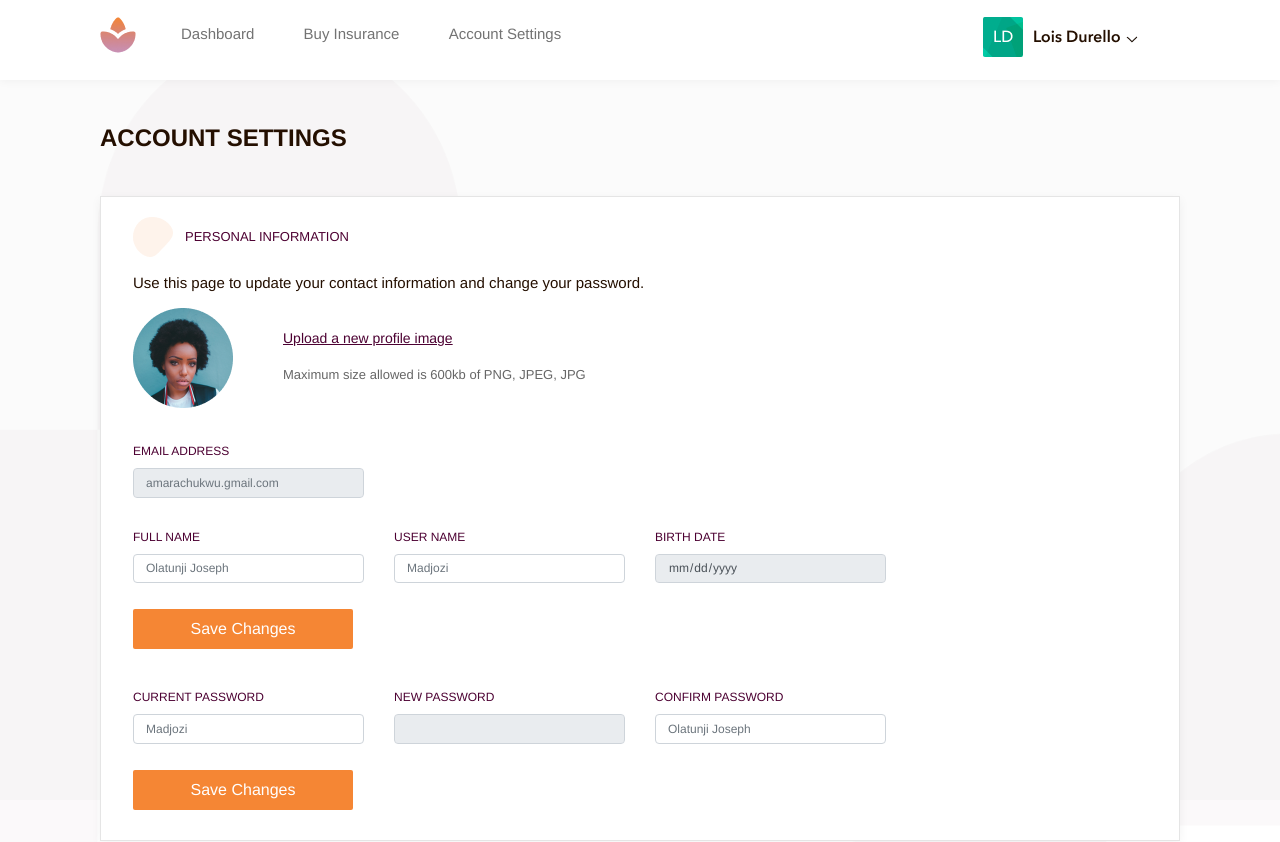
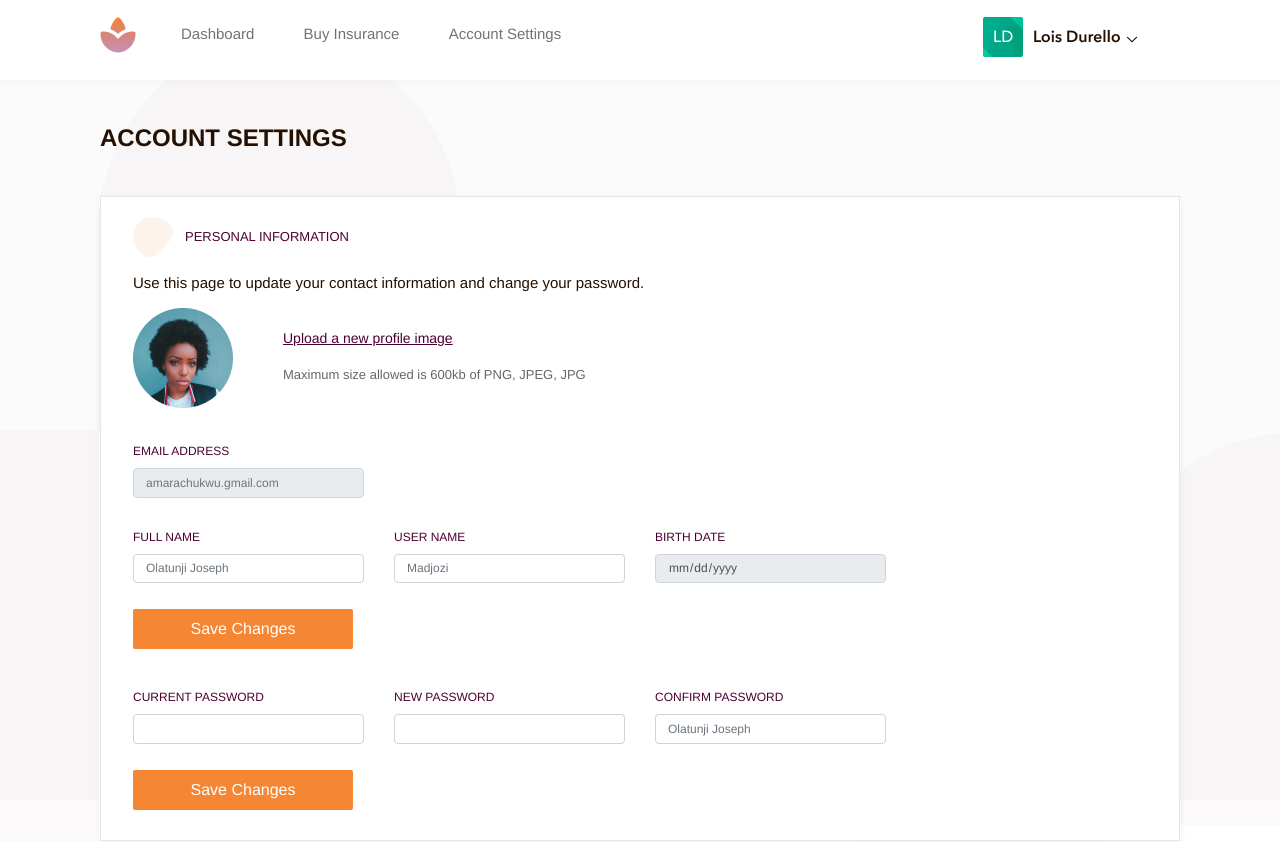
Before and after one commit to AudreyHal/Application-Manager, a Vue app: page /account_settings in a window 1280 px wide. Shown: the top 842 px of the page. Built offline with nearby package versions, Linux system fonts and the light colour scheme.

Commit message:
Stylesheet Changes

```diff
--- a/src/components/AccountSettings.vue
+++ b/src/components/AccountSettings.vue
@@ -38,11 +38,11 @@
         <div class="row spacing">
           <div class="form-group col-3">
             <label for="current_password">CURRENT PASSWORD</label>
-            <input type="text" class="form-control" id="current_password"  placeholder="Madjozi" >
+            <input type="text" class="form-control" id="current_password"  placeholder="" >
           </div>
           <div class="form-group col-3">
             <label for="new_password">NEW PASSWORD</label>
-            <input type="password" class="form-control" id="new_password"  placeholder="" disabled>
+            <input type="password" class="form-control" id="new_password"  placeholder="" >
           </div>
           <div class="form-group col-3">
             <label for="confirm_password">CONFIRM PASSWORD</label>
```
